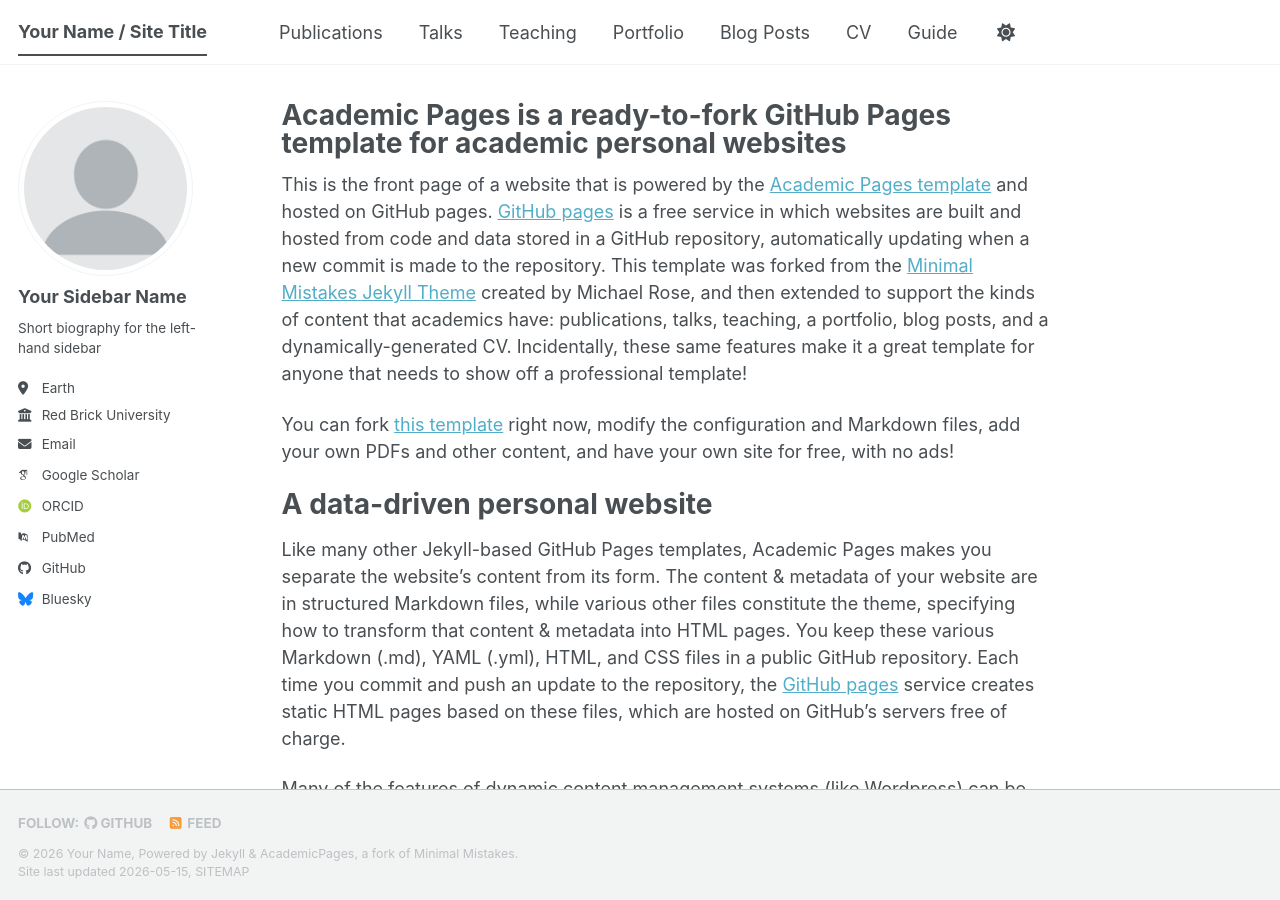
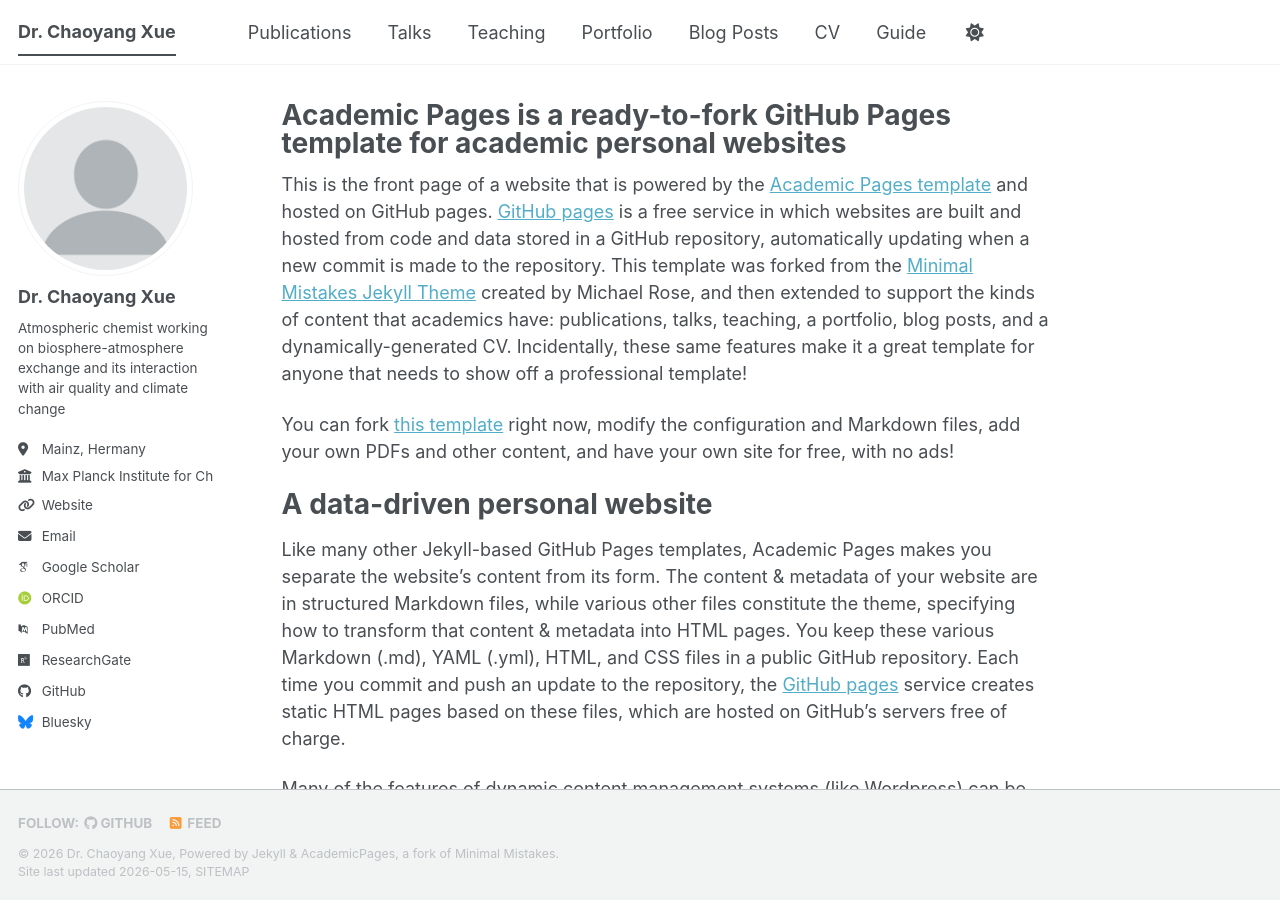
Before and after one commit to cxue-atmos/cxue-atmos.github.io, a Jekyll site: the page built from _pages/about.md, in a window 1280 px wide and 900 px high. Built offline with Jekyll 4.4.1, drawn with Linux system fonts in a browser that asks for light colours; some web fonts are replaced; a script bundle is joined from its source files by our own code; library files that are not in the unit come from our copies.

Commit message:
Update _config.yml

```diff
--- a/_config.yml
+++ b/_config.yml
@@ -9,14 +9,14 @@
 # Basic Site Settings
 locale                   : "en-US"
 site_theme               : "default" # The available themes options are "default", "air", "sunrise", "mint", "dirt" and "contrast"
-title                    : "Your Name / Site Title"
+title                    : "Dr. Chaoyang Xue"
 title_separator          : "-"
-name                     : &name "Your Name"
-description              : &description "Your Name's academic portfolio"   # Update this with a general description of your site, this is the default if not overridden by a page
-url                      : https://academicpages.github.io # The base hostname & protocol for your site e.g. "https://[your GitHub username].github.io",
+name                     : &name "Dr. Chaoyang Xue"
+description              : &description "Atmospheric Chemistry | Reactive Nitrogen | Biosphere-Atmosphere Exchange"   # Update this with a general description of your site, this is the default if not overridden by a page
+url                      : https://cxue-atmos.github.io # The base hostname & protocol for your site e.g. "https://[your GitHub username].github.io",
                                                            # or if you already have some other page hosted on Github then use "https://[your GitHub username].github.io/[Your Repo Name]"
 baseurl                  : "" # the subpath of your site, e.g. "/blog"
-repository               : "academicpages/academicpages.github.io"
+repository               : "cxue-atmos/cxue-atmos.github.io"
 
 # Site Author - The following control what appear as part of the author content on the side bar.
 #               If a field is blank the icon and link will not appear, otherwise it will be shown.
@@ -24,13 +24,13 @@
 author:
   # Biographic information
   avatar           : "profile.png"
-  name             : "Your Sidebar Name"
+  name             : "Dr. Chaoyang Xue"
   pronouns         : # example: "she/her"
-  bio              : "Short biography for the left-hand sidebar"
-  location         : "Earth"
-  employer         : "Red Brick University"
-  uri              : # URL
-  email            : "none@example.org"
+  bio              : "Atmospheric chemist working on biosphere-atmosphere exchange and its interaction with air quality and climate change"
+  location         : "Mainz, Hermany"
+  employer         : "Max Planck Institute for Chemistry"
+  uri              : "https://www.mpic.de/person/127404/5587552"
+  email            : "ch.xue@mpic.de"
 
   # Academic websites
   academia         : # URL
@@ -38,11 +38,11 @@
   googlescholar    : "https://scholar.google.com/citations?user=PS_CX0AAAAAJ"
   inspire-hep      : # URL
   impactstory      : # URL
-  orcid            : "https://orcid.org/yourorcidurl"
+  orcid            : "https://orcid.org/0000-0001-6673-7716"
   semantic         : # URL
   ssrn             : # URL
   pubmed           : "https://www.ncbi.nlm.nih.gov/pubmed/?term=john+snow"
-  researchgate     : # URL
+  researchgate     : "https://www.researchgate.net/profile/Chaoyang-Xue-5"
   scopus           : # URL
   zotero           : # URL
 
```
